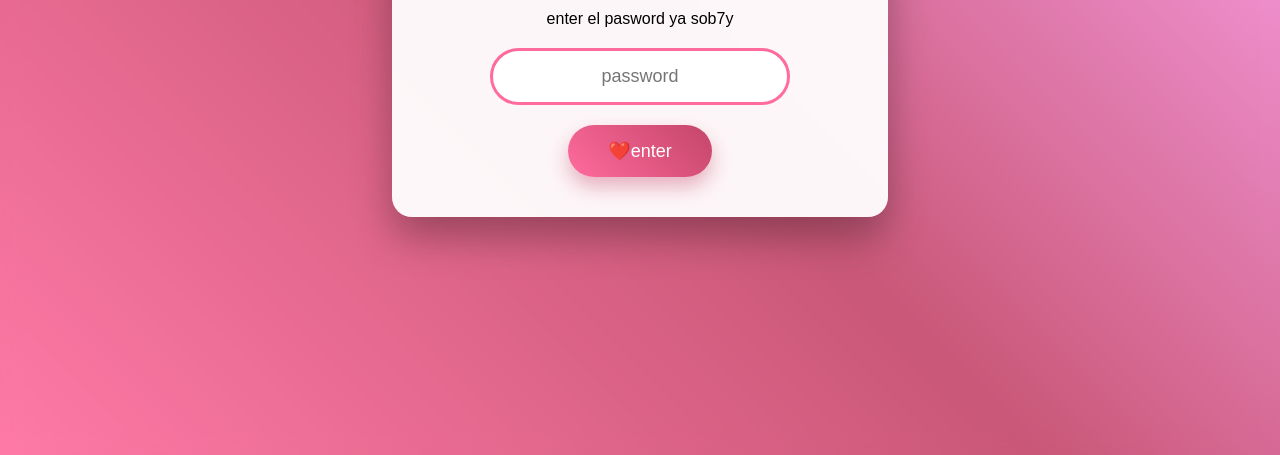
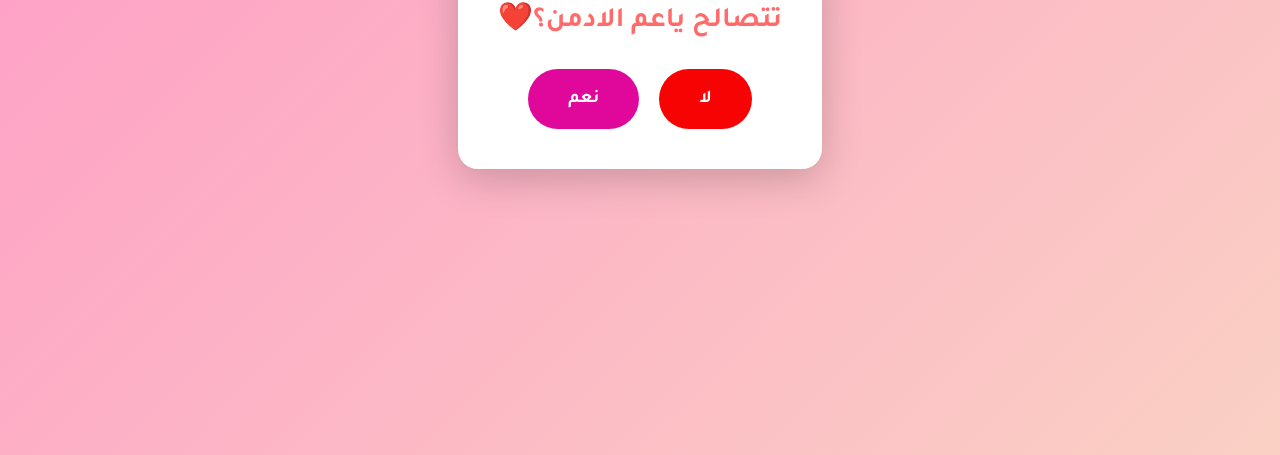
Before and after one commit to tsameh217-droid/tarek, a plain HTML site: page index.html in a window 1280 px wide. Shown: the part 345-800 px from the top of the page. Drawn offline with Linux system fonts and the light colour scheme.

Commit message:
Add files via upload

```diff
--- a/index.html
+++ b/index.html
@@ -3,50 +3,131 @@
 <head>
     <meta charset="UTF-8">
     <meta name="viewport" content="width=device-width, initial-scale=1.0">
-    <title>for basbosa❤️</title>
-    <link rel="stylesheet" href="bm.css">
+    <title>basbosa</title>
+    <style>
+        @import url('https://fonts.googleapis.com/css2?family=Tajawal:wght@700&display=swap');
+
+        body {
+            font-family: 'Tajawal', sans-serif;
+            background: linear-gradient(135deg, #ff9ac7 0%, #fad0c4 100%);
+            height: 100vh;
+            display: flex;
+            justify-content: center;
+            align-items: center;
+            margin: 0;
+            overflow: hidden;
+        }
+
+        .box {
+            text-align: center;
+            background: white;
+            padding: 40px;
+            border-radius: 20px;
+            box-shadow: 0 10px 40px rgba(0,0,0,0.2);
+        }
+
+        h1 {
+            color: #ff6b6b;
+            font-size: 28px;
+            margin-bottom: 30px;
+        }
+
+        .buttons {
+            display: flex;
+            gap: 20px;
+            justify-content: center;
+            position: relative;
+            height: 60px;
+        }
+
+        button {
+            padding: 15px 40px;
+            font-size: 18px;
+            font-family: 'Tajawal', sans-serif;
+            border: none;
+            border-radius: 30px;
+            cursor: pointer;
+            transition: all 0.3s ease;
+        }
+
+        .yes-btn {
+            background: #e0079b;
+            color: white;
+        }
+
+        .yes-btn:hover {
+            background: #ee5a5a;
+            transform: scale(1.1);
+        }
+
+        .no-btn {
+            background: #f80303;
+            color: rgb(255, 255, 255);
+        }
+
+        .no-btn:hover {
+            background: #a0a0a0;
+        }
+
+        .hidden {
+            display: none;
+        }
+
+        .celebration {
+            text-align: center;
+        }
+
+        .celebration h1 {
+            font-size: 40px;
+            color: #ff6b6b;
+            animation: pulse 1s infinite;
+        }
+
+        .heart {
+            font-size: 100px;
+            animation: beat 1s infinite;
+        }
+
+        @keyframes pulse {
+            0%, 100% { transform: scale(1); }
+            50% { transform: scale(1.1); }
+        }
+
+        @keyframes beat {
+            0%, 100% { transform: scale(1); }
+            50% { transform: scale(1.2); }
+        }
+    </style>
 </head>
 <body>
-    <!-- صفحة كلمة السر -->
-    <div id="passwordPage" class="page">
-        <div class="container">
-            <h1>🔒 password</h1>
-            <p>enter el pasword ya sob7y</p>
-            <input type="password" id="passwordInput" placeholder="password">
-            <button onclick="checkPassword()">enter❤️</button>
+    <!-- الصفحة الأولى -->
+    <div class="box" id="questionPage">
+        <h1>تتصالح ياعم الادمن؟❤️</h1>
+        <div class="buttons">
+            <button class="no-btn" onmouseover="moveButton()" onclick="moveButton()">لا</button>
+            <button class="yes-btn" onclick="showCelebration()">نعم</button>
         </div>
     </div>
 
-    <!-- صفحة الاعتذار -->
-    <div id="apologyPage" class="page hidden">
-        <div class="container">
-            <div class="heart-animation">💖</div>
-
-            <div class="photo-container">
-                <img id="couplePhoto" src="WhatsApp Image 2026-05-13 at 3.36.48 PM.jpg" alt="صورة لينا">
-            </div>
-
-            <h1> for basbosty</h1>
-
-            <div class="apology-text">
-                <p>بص ياعم الادمن انا جاي اقولك متزعلش من طارق اه الي حصل واو بس مش معني كده دي النهايه ومش معني كده اني بتفه من الي حصل بس مش عاوزه يكون النهايه وبجد انا بحبك يا بسمله ولو بصيت للواو الي حصل هتلاقيه بسبب انه طارق وبسمله مش هيكملوا كلام م عشان احنا مش مناسبين وزي ما قولتلك في حاجات بعملها دلوقتي عشان محسش اني مش مهتم ببسمله عشان مش قدامي اختيار اني اعمل غيره دلوقتي واخر حاجه والله لو رجع بيا الزمن تاني هختار اني احبك واعيد ده كله تاني</p>
-                <p>و انا واحشني بسمله لما كانت بتعمل ريبلاي علي الاستوريز وده كله وبحبك</p>
-                <p></p>
-                <p></p>
-            </div>
-
-            <div class="music-container">
-                <a href="https://youtu.be/VbqTmA2VOtI?si=uFV71xB8djzj_VYm" target="_blank">
-                    <button class="music-btn">🎵 الاغنيه الي بعبر بيها كل مره</button>
-                </a>
-            </div>
-
-            <div class="final-message">
-                <h2>اتصالح بقي ياعم صبحي</h2>
-            </div>
-        </div>
+    <!-- صفحة الاحتفال -->
+    <div class="box hidden" id="celebrationPage">
+        <div class="heart">❤️</div>
+        <h1>قال مش بعرف اصالحك قال! 🎉</h1>
+        <p style="font-size: 20px; color: #666;">متزعليش يا بسابيسو انا بحبك انا هفضل كل مره اجيلك ❤️</p>
     </div>
 
-    <script src="bm.js"></script>
+    <script>
+        function moveButton() {
+            const noBtn = document.querySelector('.no-btn');
+            const randomX = Math.random() * 200 - 100;
+            const randomY = Math.random() * 200 - 100;
+            noBtn.style.transform = `translate(${randomX}px, ${randomY}px)`;
+        }
+
+        function showCelebration() {
+            document.getElementById('questionPage').classList.add('hidden');
+            document.getElementById('celebrationPage').classList.remove('hidden');
+        }
+    </script>
 </body>
 </html>
```
